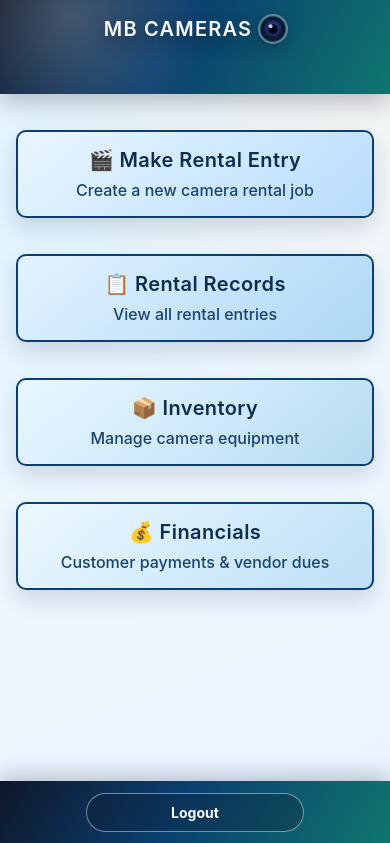
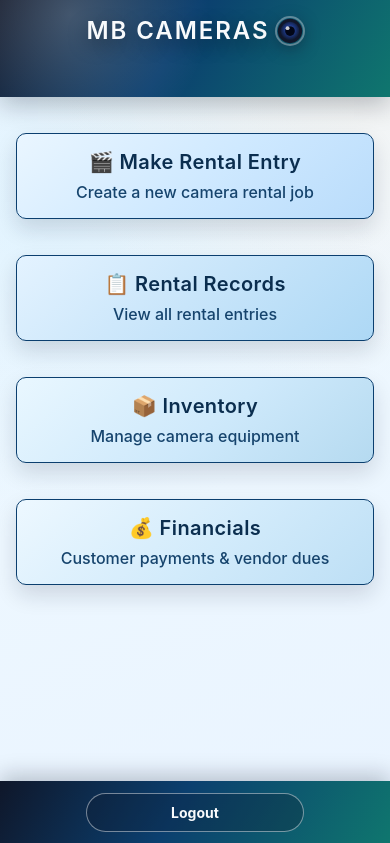
Before and after one commit to bachammahesh-cyber/mb-cameras, a Flask app: page /dashboard in a window 390 px wide. Shown: the top 843 px of the page. Run offline with Flask 3, Linux system fonts and the light colour scheme; a user stored in the database is signed in; data comes from the database, SQL or seed files in the repository.

Commit message:
Refine mobile brand title and soften dashboard card borders

```diff
--- a/static/style.css
+++ b/static/style.css
@@ -256,7 +256,7 @@ color:inherit;
 }
 
 .dash-card{
-border:2px solid #0b3f6f;
+border:1px solid #0b3f6f;
 box-shadow:0 10px 22px rgba(15,23,42,0.14);
 }
 
@@ -495,8 +495,9 @@ padding-bottom:52px;
 }
 
 .brand-band .brand-title{
-font-size:20px;
-letter-spacing:0.06em;
+font-size:24px;
+font-weight:800;
+letter-spacing:0.08em;
 width:100%;
 justify-content:center;
 }
```
